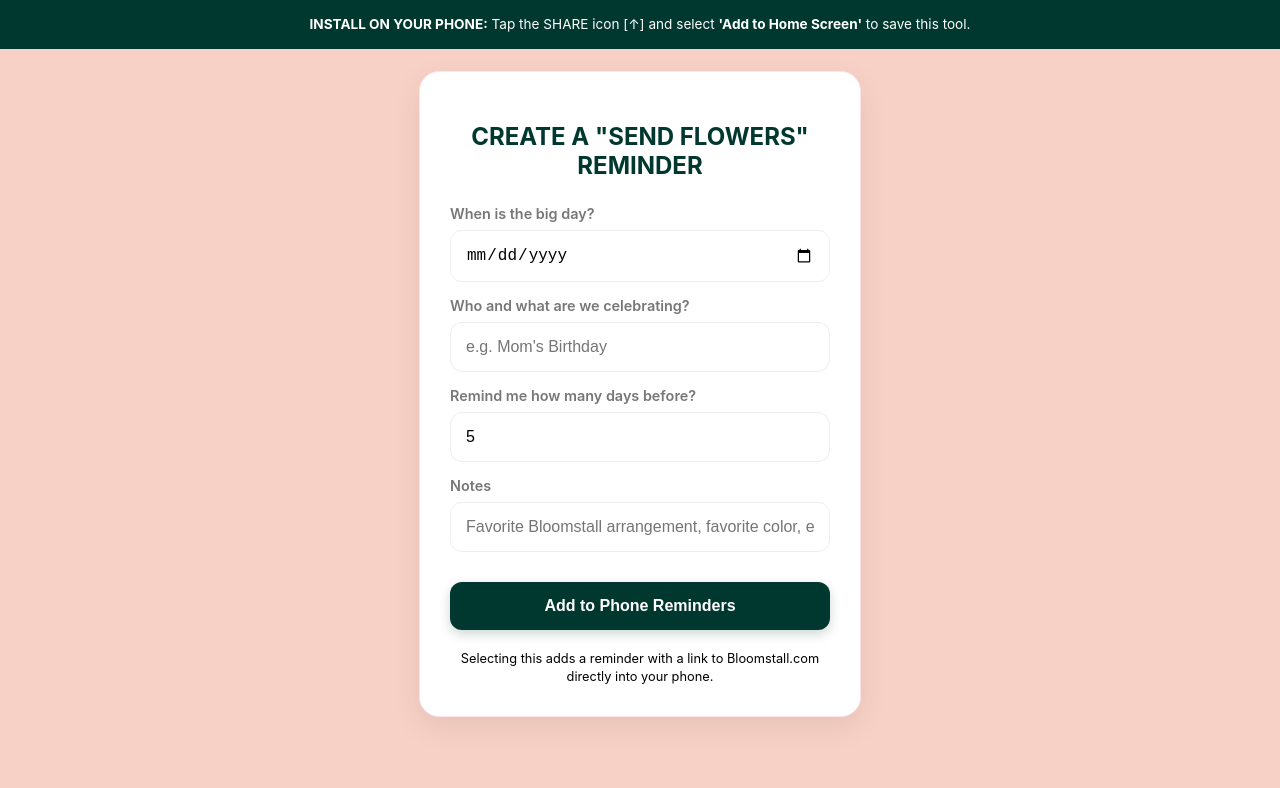
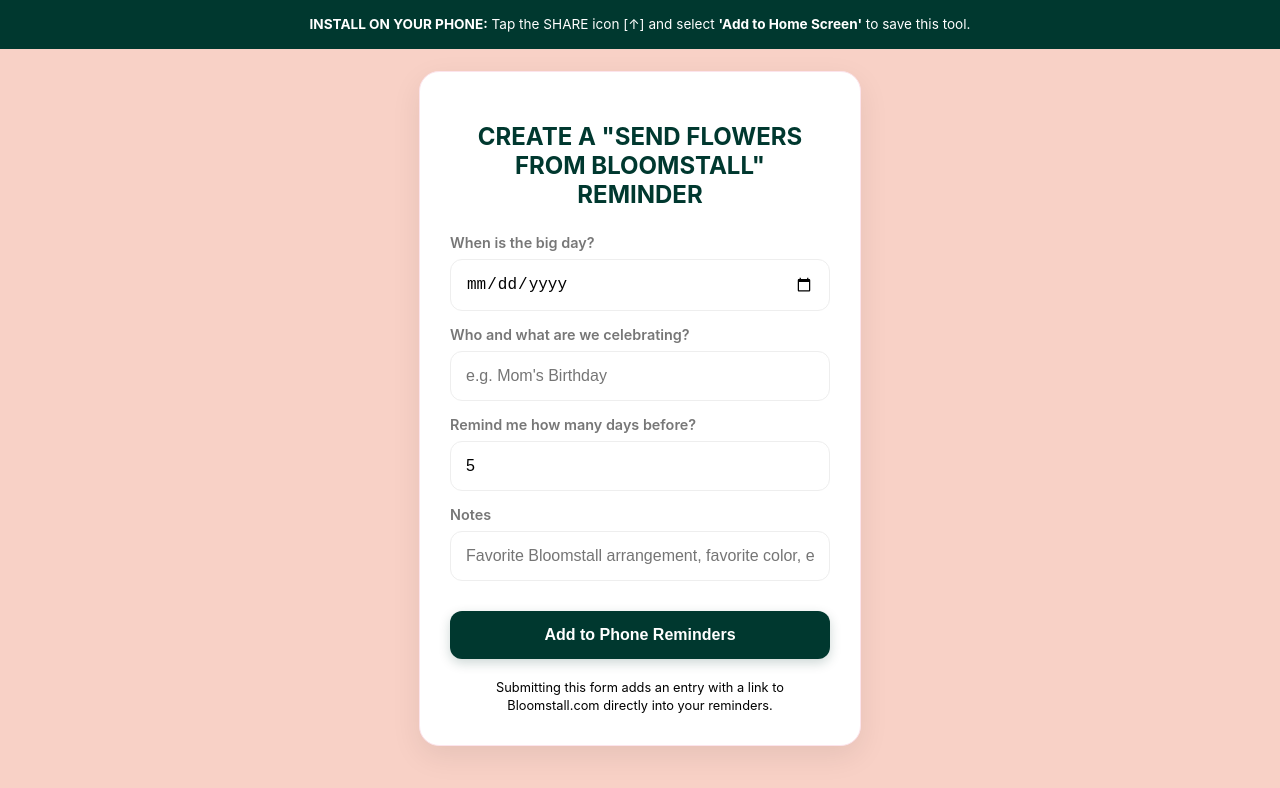
Before and after one commit to bloomreminder/bloomstall, a plain HTML site: page index.html in a window 1280 px wide. Drawn offline with Linux system fonts and the light colour scheme.

Commit message:
Update index.html

```diff
--- a/index.html
+++ b/index.html
@@ -30,7 +30,7 @@
 </div>
 
 <div class="container">
-    <center><h2>CREATE A "SEND FLOWERS" REMINDER</h2></center>
+    <center><h2>CREATE A "SEND FLOWERS FROM BLOOMSTALL" REMINDER</h2></center>
 
     <label for="eventDate">When is the big day?</label>
     <input type="date" id="eventDate">
@@ -46,7 +46,7 @@
 
     <button onclick="generateReminder()">Add to Phone Reminders</button>
 
-    <div class="footer-note">Selecting this adds a reminder with a link to Bloomstall.com directly into your phone.</div>
+    <div class="footer-note">Submitting this form adds an entry with a link to Bloomstall.com directly into your reminders.</div>
 </div>
 
 <script>
```
